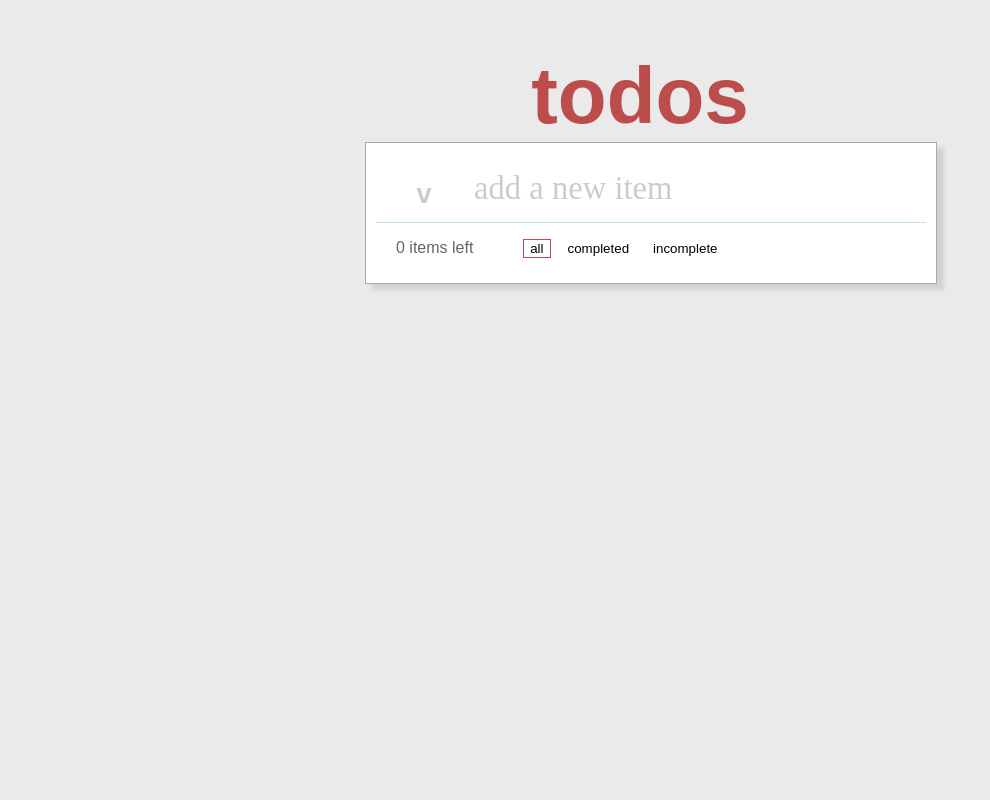
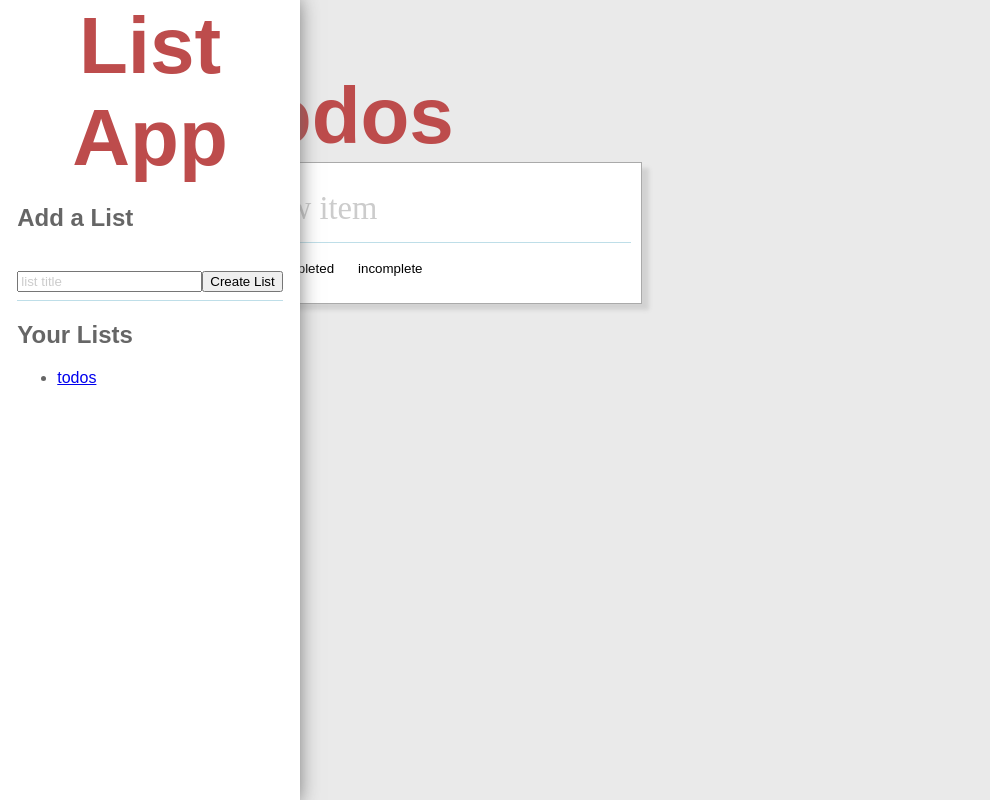
Before and after one commit to susanmathew314/React-Practice, a React app in the folder Todo/: page / in a window 1280 px wide. Both pictures are taken after a click on the element "remove completed". Shown: the whole page, without its empty margins (0-990 px from the left). Built offline with nearby package versions, Linux system fonts and the light colour scheme; a web font is replaced by a local one.

Commit message:
added and implemented ListForm class to create new lists

```diff
--- a/Todo/src/List.css
+++ b/Todo/src/List.css
@@ -10,6 +10,9 @@ h1{
 .list-container{
 	width: 100%;
 	height: fit-content;
+	min-width: 230px;
+	max-width: 550px;
+	margin: 0px auto;
 	background: #FFF;
 	box-shadow: 7px 6px 4px 0px #d2d2d2;
 		-webkit-box-shadow: 7px 6px 4px 0px #d2d2d2;
--- a/Todo/src/List.js
+++ b/Todo/src/List.js
@@ -1,5 +1,38 @@
 import React from 'react';
 import './List.css';
+
+export class ListForm extends React.Component{
+	constructor(props){
+		super(props)
+		this.state = {
+			title: "",
+		}
+		this.handleChange = this.handleChange.bind(this);
+		this.handleSubmit = this.handleSubmit.bind(this);
+		this.isValid = this.isValid.bind(this);
+
+	}
+	handleChange(e){
+		this.setState({title: e.target.value});
+	}
+	handleSubmit(e){
+		e.preventDefault();
+		this.props.handleSubmit(this.state,
+		()=>{
+			this.setState({title: ""})
+		}
+		);
+	}
+	isValid(){
+		return this.state.title !== "";
+	}
+	render(){
+		return (<form onSubmit={this.handleSubmit} >
+			<input value={this.state.title} onChange={this.handleChange} type="text" name="title" id="list-form-title" placeholder="list title"/>
+			<button type="submit" disabled={this.isValid}>Create List</button>
+		</form>)
+	}
+}
 export default class List extends React.Component{
 	constructor(props){
 		super(props);
@@ -41,7 +74,7 @@ export default class List extends React.Component{
 	render(){
 
 		return(
-		<div>
+		<div id={this.props.title}>
 			<h1>{this.props.title}</h1>
 			<div className="list-container">
 				<ListInput onSubmitNew={this.onSubmitNew } />
--- a/Todo/src/index.css
+++ b/Todo/src/index.css
@@ -1,10 +1,63 @@
+/* @import url('https://fonts.googleapis.com/css?family=Open+Sans|Raleway:200'); */
+/* @import url('https://fonts.googleapis.com/css?family=The+Girl+Next+Door'); */
+/* @import url('https://fonts.googleapis.com/css?family=Indie+Flower'); */
+/* @import url('https://fonts.googleapis.com/css?family=Coming+Soon'); */
+
+/*
+	font-family: 'The Girl Next Door', sans-serif;
+	font-family: 'Raleway', sans-serif;
+	font-family: 'Indie Flower', cursive;
+	font-family: 'Shadows Into Light Two', cursive;
+	font-family: 'Coming Soon', cursive;
+
+*/
+/*
+side bar needs to be position fixed. body padding should change on side bar
+hover or something so that the lists move out of the way when side bar opens.
+
+*/
 body{
-	padding: 50px 0px;
-
+	padding: 0px 0px 50px 0px;
 	font-family: sans-serif;
-	min-width: 230px;
-	max-width: 550px;
 	margin: 0 auto;
 	background: #EAEAEA;
 	color: #666;
 }
+#main{
+	display: flex;
+	width: 100vw;
+}
+#sidebar{
+	position: fixed;
+	background: white;
+	min-height: 100vh;
+	display: inline-block;
+	vertical-align: top;
+	transition: ease-in-out, width .35s ease-in-out;
+	overflow: hidden;
+	box-shadow: -4px 1px 20px 2px #666;
+}
+	#sidebar.open{
+		width: 300px;
+	}
+	#sidebar.closed{
+		width: 50px;
+	}
+	h1{
+		font-size: 16px;
+	}
+	.menu{
+		width: fit-content;
+		margin:0px auto;
+	}
+#lists{
+	padding-left: 50px;
+	padding-top: 50px;
+	display: flex;
+	flex-wrap: wrap;
+	align-items: top;
+}
+#lists>div{
+	padding: 20px;
+	width: 550px;
+}
--- a/Todo/src/index.js
+++ b/Todo/src/index.js
@@ -2,16 +2,86 @@ import React from 'react';
 import ReactDOM from 'react-dom';
 import './index.css';
 import List from './List.js';
+import { ListForm } from './List.js';
+
 class App extends React.Component{
-
+	constructor(props){
+		super(props);
+		this.state = {
+			lists: ["todos"],
+		}
+		this.addList = this.addList.bind(this);
+	}
+	addList(data, cb){
+		//needs to take error back too. list title must be unique
+		const lists = this.state.lists.slice();
+		if(data.title!==""){
+			lists.push(data.title)
+			this.setState({lists: lists},cb);
+		}
+	}
 	render(){
 		return (
-			<div>
-				<div></div>
-				<List title="todos"/>
+			<div id="main">
+				<SideBar addList={this.addList} lists={this.state.lists}/>
+				<div id="lists">
+					{this.state.lists.map((title)=><List title={title} />)}
+				</div>
 			</div>
 		);
 	}
 }
+class SideBar extends React.Component{
+	constructor(props){
+		super(props)
+		this.state = {
+			hover: false,
+			header: "L",
+		}
+		this.mouseover = this.mouseover.bind(this)
+		this.mouseleave = this.mouseleave.bind(this)
+	}
 
+	mouseover(){
+		this.setState({hover:true},
+			()=>{
+			setTimeout(()=>{
+				this.setState({header: "List App"});
+			},100);
+			}
+		);
+	}
+	mouseleave(){
+		this.setState({hover:false},
+			()=>{
+			setTimeout(()=>{
+				this.setState({header: "L"});
+			},100);
+			}
+		);
+	}
+	renderMenu(){
+		if (this.state.hover)
+			return(
+				<div className="menu">
+					<h2>Add a List</h2>
+					<ListForm handleSubmit={this.props.addList}/>
+					<h2>Your Lists</h2>
+					<ul>
+						{this.props.lists.map((title)=> <li><a href={"#"+title}>{title}</a></li>  )}
+					</ul>
+				</div>
+			);
+		else
+			return (<div />)
+	}
+	render(){
+		return (
+		<div id="sidebar" onMouseOver={this.mouseover} onMouseLeave={this.mouseleave} className={this.state.hover===true ? "open" : "closed"}>
+			<h1>{this.state.header}</h1>
+			{this.renderMenu()}
+		</div>
+		)
+	}
+}
 ReactDOM.render(<App />, document.getElementById("root"));
```
